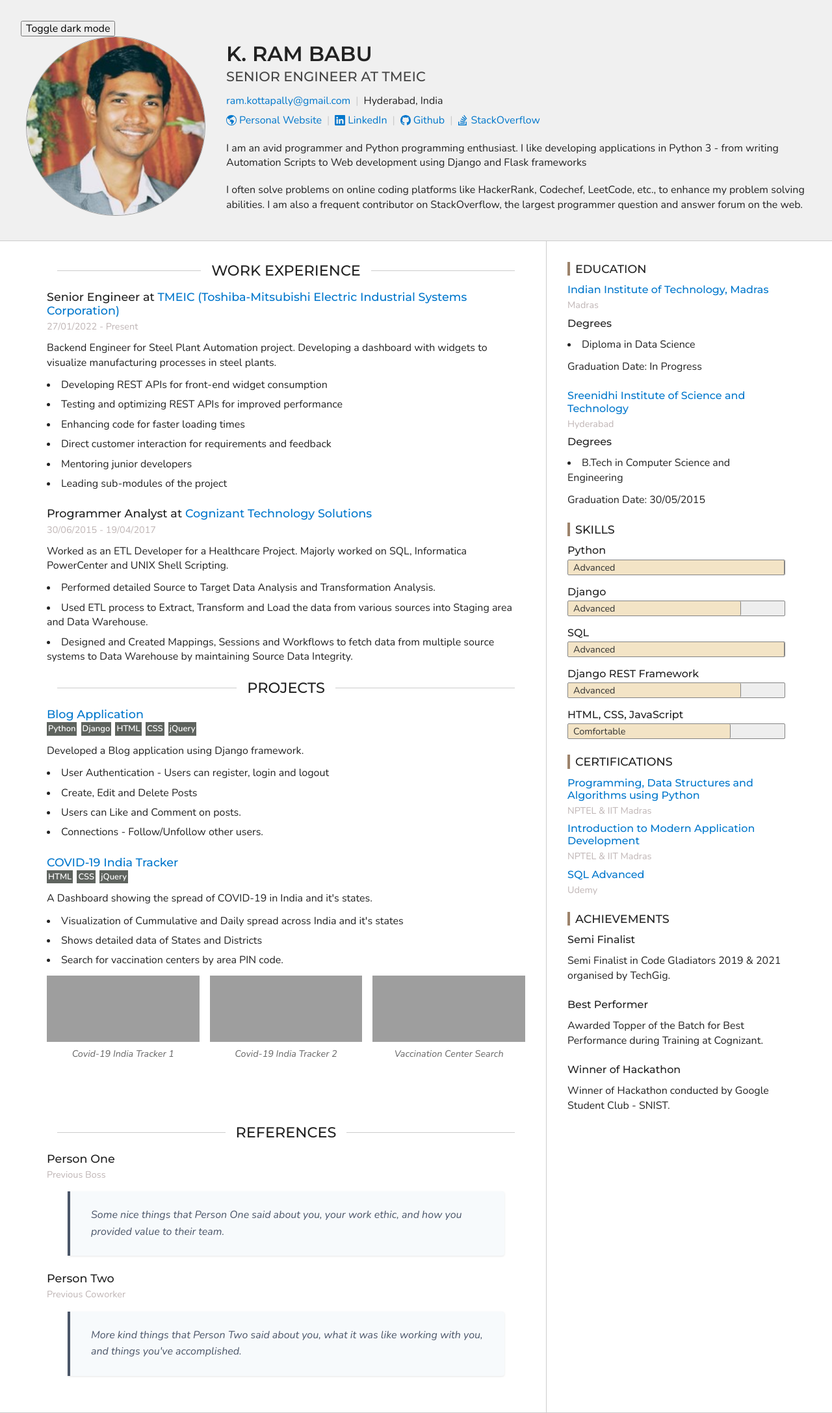
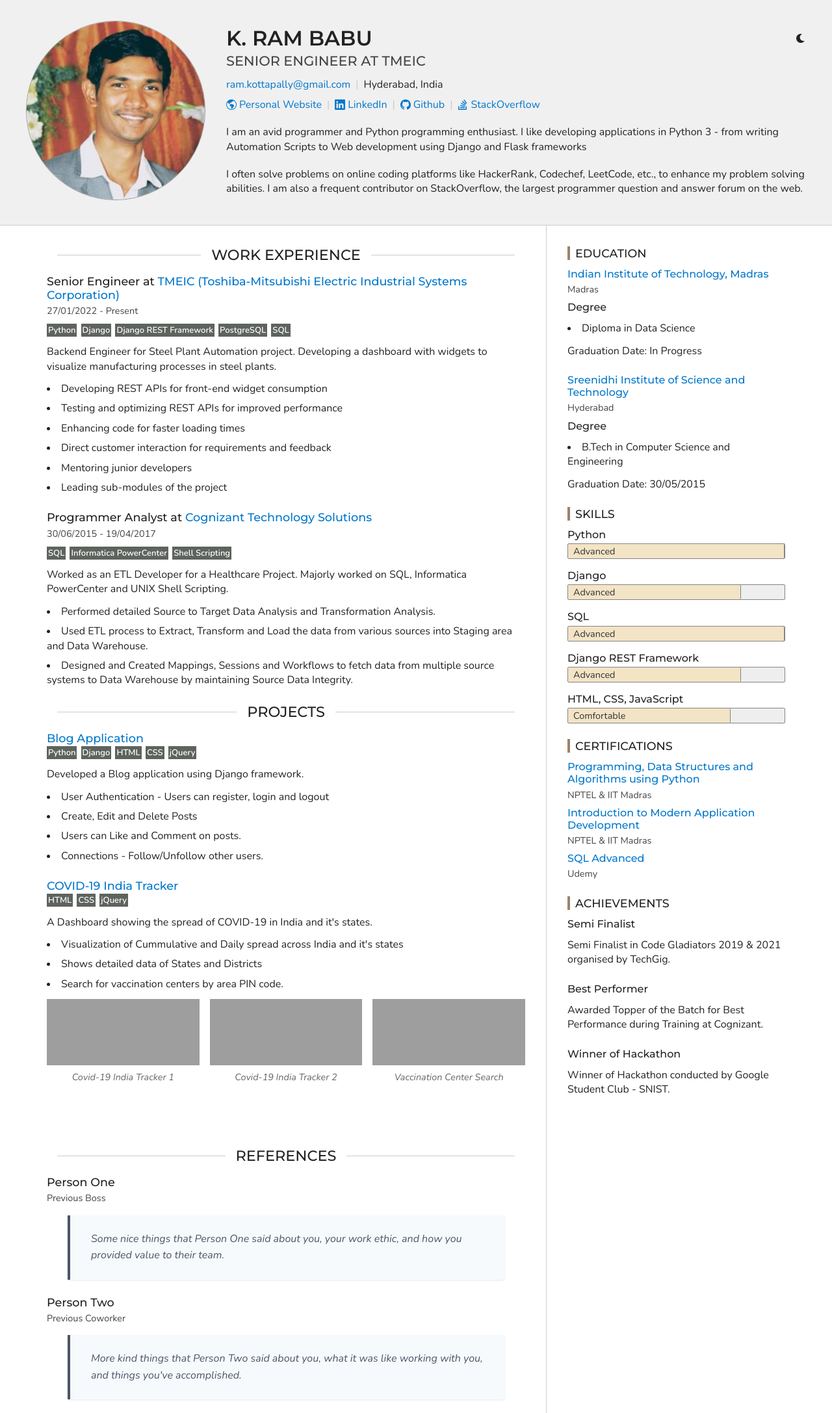
Before and after one commit to Ram-95/ram-95.github.io, a PHP site: page / in a window 1280 px wide. Shown: the top 2174 px of the page at 65% size. Run offline with PHP 8.4, Linux system fonts and the light colour scheme; grey boxes are pictures that could not be loaded.

Commit message:
enhanced dark mode functionality and updated layout with new tech stack details

```diff
--- a/css/main.css
+++ b/css/main.css
@@ -219,7 +219,7 @@ aside .section-heading::after {
 
 .section-label {
   font-size: 0.9rem;
-  color: #bfb5b5;
+  color: #444;
   margin-top: 0.25rem;
   margin-bottom: 0.5rem;
 }
@@ -492,9 +492,15 @@ blockquote {
 }
 
 .dark-mode-labels {
-  color: #bfb5b5
+  color: #bfb5b5;
 }
 
 .quote {
   font-style: italic;
 }
+
+.name-container {
+  display: flex;
+  align-items: center; /* Vertically aligns the items */
+  justify-content: space-between; /* Optional: to put space between elements */
+}
--- a/index.html
+++ b/index.html
@@ -50,13 +50,14 @@
     <!-- Web app manifest for Progressive Web Apps -->
     <link rel="manifest" href="/site.webmanifest">
 
+    <link rel="stylesheet" href="https://cdnjs.cloudflare.com/ajax/libs/font-awesome/6.0.0-beta3/css/all.min.css">
+
     <!-- Content Security Policy: Uncomment to enhance security by restricting where content can be loaded from (useful for preventing certain attacks like XSS). Update if adding external sources (e.g., Google Fonts, Bootstrap CDN, analytics, etc). -->
     <!-- <meta http-equiv="Content-Security-Policy" content=" default-src 'self'; script-src 'self' code.jquery.com; style-src 'self' fonts.googleapis.com; font-src fonts.gstatic.com; img-src 'self' images.examplecdn.com; "> -->
   </head>
 
   <body>
     <header class="page-header">
-      <button onclick="myFunction()">Toggle dark mode</button>
       <div class="container">
         <div class="header-top flex-responsive">
 
@@ -67,7 +68,10 @@
                  alt="K. Ram Babu Profile Image" />
 
           <div class="header-info">
+            <div class="name-container">
             <h1>K. Ram Babu</h1>
+            <i class="fas fa-moon" onclick="myFunction()" style="cursor: pointer;" title="Toggle dark mode"></i>
+            </div>
             <h2 class="header-label">Senior Engineer at TMEIC</h2>
 
               <address>
@@ -194,11 +198,26 @@
                 <section>
                   <h3>
 
-                      Senior Engineer at <a href="https://www.tmeic.com/">TMEIC (Toshiba-Mitsubishi Electric Industrial Systems Corporation)</a>
+                      Senior Engineer at <a href="https://www.tmeic.com/" target="_blank">TMEIC (Toshiba-Mitsubishi Electric Industrial Systems Corporation)</a>
 
                   </h3>
 
                     <p class="section-label">27/01/2022 - Present</p>
+
+
+                    <div class="tags">
+
+                        <span>Python</span>
+
+                        <span>Django</span>
+
+                        <span>Django REST Framework</span>
+
+                        <span>PostgreSQL</span>
+
+                        <span>SQL</span>
+
+                    </div>
 
                   <p>Backend Engineer for Steel Plant Automation project. Developing a dashboard with widgets to visualize manufacturing processes in steel plants.</p>
 
@@ -211,11 +230,22 @@
                 <section>
                   <h3>
 
-                      Programmer Analyst at <a href="https://www.cognizant.com/us/en">Cognizant Technology Solutions</a>
+                      Programmer Analyst at <a href="https://www.cognizant.com/us/en" target="_blank">Cognizant Technology Solutions</a>
 
                   </h3>
 
                     <p class="section-label">30/06/2015 - 19/04/2017</p>
+
+
+                    <div class="tags">
+
+                        <span>SQL</span>
+
+                        <span>Informatica PowerCenter</span>
+
+                        <span>Shell Scripting</span>
+
+                    </div>
 
                   <p>Worked as an ETL Developer for a Healthcare Project. Majorly worked on SQL, Informatica PowerCenter and UNIX Shell Scripting.</p>
 
@@ -358,12 +388,12 @@
                 <section>
                   <h3>
 
-                      <a href="https://app.diploma.iitm.ac.in/student/22DS1000242">Indian Institute of Technology, Madras</a>
+                      <a href="https://app.diploma.iitm.ac.in/student/22DS1000242" target="_blank">Indian Institute of Technology, Madras</a>
 
                   </h3>
                   <p class="section-label">Madras</p>
 
-                    <h4>Degrees</h4>
+                    <h4>Degree</h4>
                     <ul>
                       <li>Diploma in Data Science</li>
                     </ul>
@@ -381,12 +411,12 @@
                 <section>
                   <h3>
 
-                      <a href="https://www.sreenidhi.edu.in/">Sreenidhi Institute of Science and Technology</a>
+                      <a href="https://www.sreenidhi.edu.in/" target="_blank">Sreenidhi Institute of Science and Technology</a>
 
                   </h3>
                   <p class="section-label">Hyderabad</p>
 
-                    <h4>Degrees</h4>
+                    <h4>Degree</h4>
                     <ul>
                       <li>B.Tech in Computer Science and Engineering</li>
                     </ul>
--- a/js/app.js
+++ b/js/app.js
@@ -2,11 +2,18 @@ function myFunction() {
     var element = document.body;
     var pageHeader = document.querySelector('.page-header');
     var pageFooter = document.querySelector('.page-footer');
-    var sectionLabel = document.getElementsByClassName('section-label');
-    var headerLabel = document.getElementsByClassName('header-label');
+    var sectionLabels = document.getElementsByClassName('section-label');
+    var headerLabels = document.getElementsByClassName('header-label');
+    var toggleButton = document.querySelector('.toggle-button');
     element.classList.toggle("dark-mode");
     pageHeader.classList.toggle("dark-mode");
     pageFooter.classList.toggle("dark-mode");
-    sectionLabel.classList.toggle("dark-mode-labels");
-    headerLabel.classList.toggle("dark-mode-labels");
- }
+
+    for (var i = 0; i < sectionLabels.length; i++) {
+        sectionLabels[i].classList.toggle("dark-mode-labels");
+    }
+
+    for (var i = 0; i < headerLabels.length; i++) {
+        headerLabels[i].classList.toggle("dark-mode-labels");
+    }
+}
```
Also changed, not shown: index_template.html (+15 -4 lines), portfolio-ram.json (+12 -0 lines).
